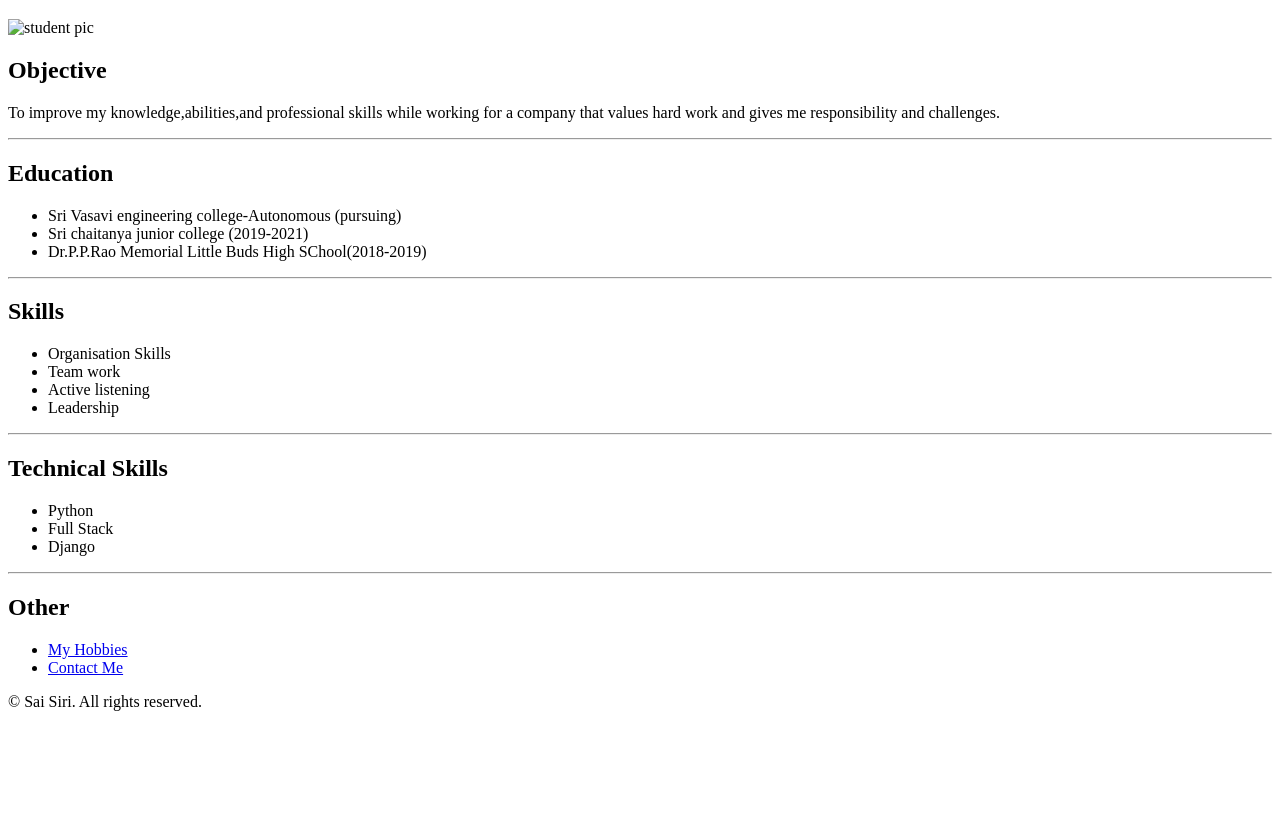
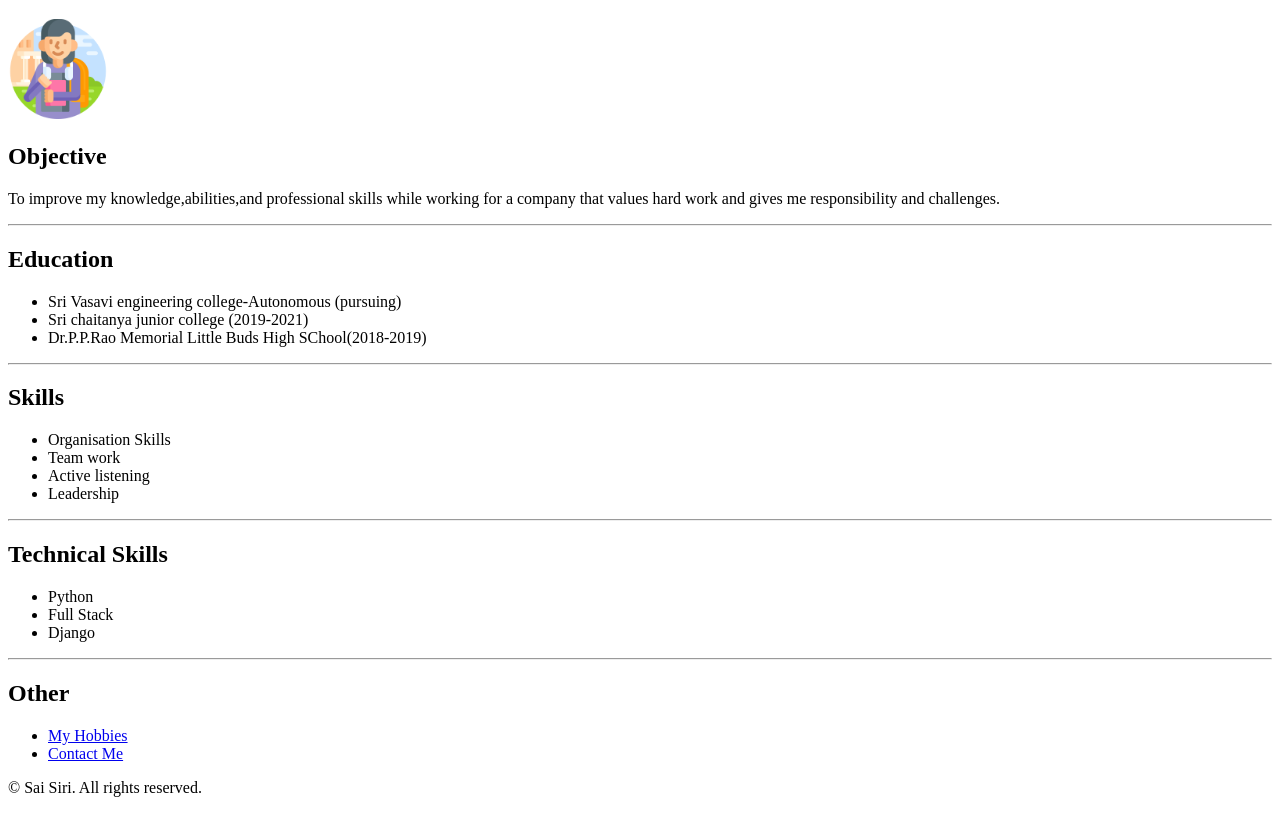
Before and after one commit to Siri1324/My-Resume, a plain HTML site: page index.html in a window 1280 px wide. Shown: the part 61-874 px from the top of the page. Before the commit the page ends 800 px from the top, so only its background shows below. Drawn offline with Linux system fonts and the light colour scheme.

Commit message:
Update index.html

```diff
--- a/index.html
+++ b/index.html
@@ -7,7 +7,7 @@
 </head>
 <body>
     <h1>Sai Siri</h1>
-    <img src="./images/student.png" alt="student pic" height="100">
+    <img src="./student.png" alt="student pic" height="100">
     <h2>Objective</h2>
     <p>To improve my knowledge,abilities,and professional skills while working for a company that values hard work and gives me responsibility and challenges.</p>
 <hr>
```
